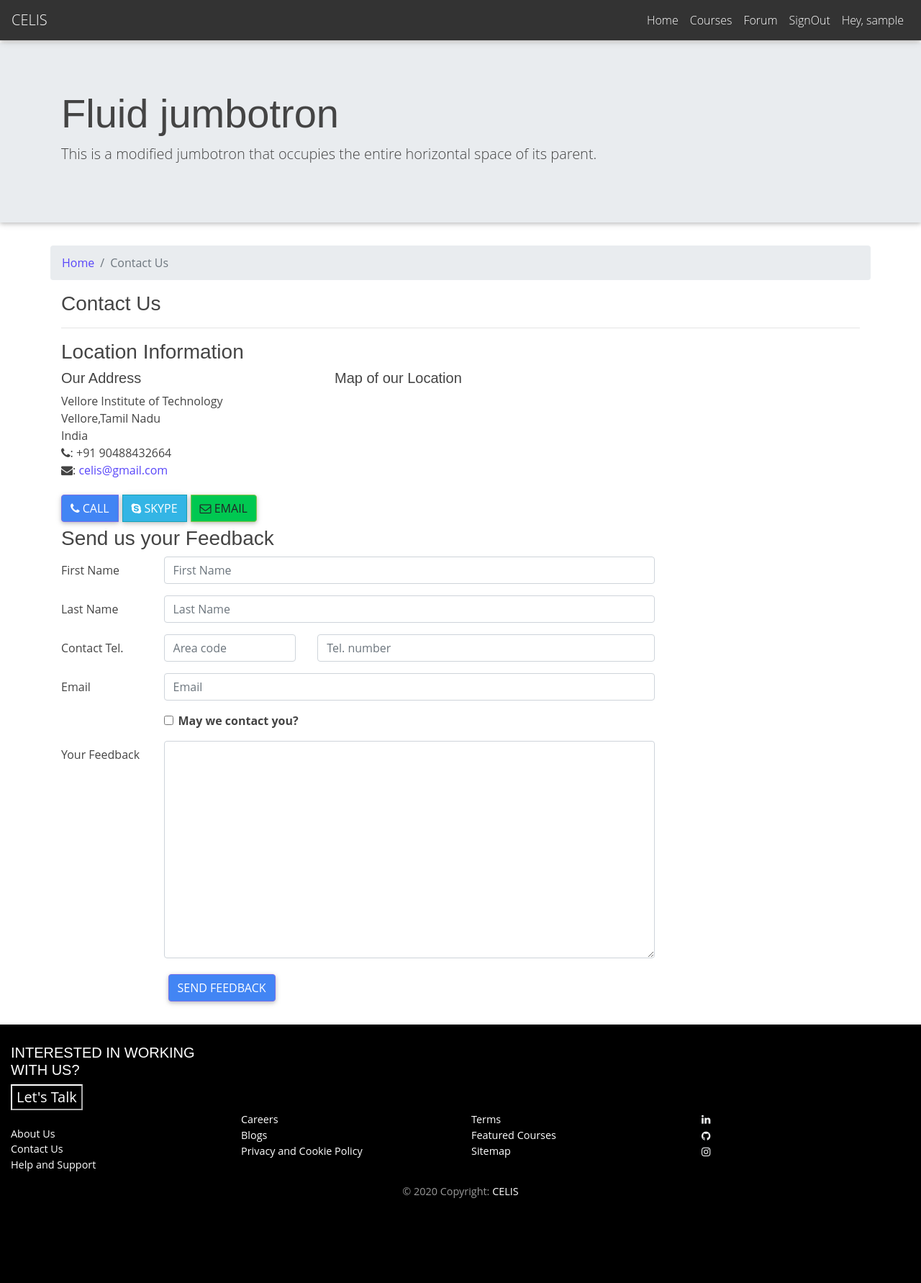
After one commit to NarayanAdithya/CELIS-O-Mega-Fest, a Flask app: page /contact in a window 1280 px wide. The commit adds this page. Shown: the whole page at 72% size. Run offline with Flask 2, Linux system fonts and the light colour scheme; the visitor is signed in with stand-in values (Sample User, id 1); data comes from the database, SQL or seed files in the repository; some libraries are stand-ins or nearby versions; some web fonts are replaced.

Commit message:
templates

```diff
--- /dev/null
+++ b/app/templates/contactus.html
@@ -0,0 +1,121 @@
+{% extends 'template.html' %}
+{% block body %}
+      <div class="jumbotron jumbotron-fluid">
+        <div class="container">
+          <h1 class="display-4">Fluid jumbotron</h1>
+          <p class="lead">This is a modified jumbotron that occupies the entire horizontal space of its parent.</p>
+        </div>
+      </div>
+      <div class="container">
+        <div class="row">
+            <ol class="col-12 breadcrumb">
+                <li class="breadcrumb-item"><a href="./index.html">Home</a></li>
+                <li class="breadcrumb-item active">Contact Us</li>
+            </ol>
+            <div class="col-12">
+               <h3>Contact Us</h3>
+               <hr>
+            </div>
+        </div>
+
+        <div class="row row-content">
+           <div class="col-12">
+              <h3>Location Information</h3>
+           </div>
+            <div class="col-12 col-sm-4 ">
+                   <h5>Our Address</h5>
+                    <address style="font-size: 100%">
+		              Vellore Institute of Technology<br>
+		              Vellore,Tamil Nadu<br>
+		              India<br>
+		              <i class="fa fa-phone"></i>: +91 90488432664<br>
+		              <i class="fa fa-envelope"></i>:
+                        <a href="mailto:celis@gmail.com">celis@gmail.com</a>
+		           </address>
+            </div>
+            <div class="col-12 col-sm-6 ">
+                <h5>Map of our Location</h5>
+            </div>
+            <div class="col-12 col-sm-11 ">
+                <div class="btn-group" role="group">
+                    <a role="button" class="btn btn-primary" href="tel:+9190488432664"><i class="fa fa-phone"></i> Call</a>
+                    <a role="button" class="btn btn-info"><i class="fa fa-skype"></i> Skype</a>
+                    <a role="button" class="btn btn-success" href="mailto:celis@gmail.com"><i class="fa fa-envelope-o"></i> Email</a>
+                </div>
+            </div>
+        </div>
+
+        <div class="row row-content">
+           <div class="col-12">
+              <h3>Send us your Feedback</h3>
+           </div>
+            <div class="col-12 col-md-9">
+                <form>
+                    <div class="form-group row">
+                        <label for="firstname" class="col-md-2 col-form-label">First Name</label>
+                        <div class="col-md-10">
+                            <input type="text" class="form-control" id="firstname" name="firstname" placeholder="First Name">
+                        </div>
+                    </div>
+                    <div class="form-group row">
+                        <label for="lastname" class="col-md-2 col-form-label">Last Name</label>
+                        <div class="col-md-10">
+                            <input type="text" class="form-control" id="lastname" name="lastname" placeholder="Last Name">
+                        </div>
+                    </div>
+
+
+
+                    <div class="form-group row">
+                        <label for="telnum" class="col-12 col-md-2 col-form-label">Contact Tel.</label>
+                        <div class="col-5 col-md-3">
+                            <input type="tel" class="form-control" id="areacode" name="areacode" placeholder="Area code">
+                        </div>
+                        <div class="col-7 col-md-7">
+                            <input type="tel" class="form-control" id="telnum" name="telnum" placeholder="Tel. number">
+                        </div>
+                    </div>
+                    <div class="form-group row">
+                        <label for="emailid" class="col-md-2 col-form-label">Email</label>
+                        <div class="col-md-10">
+                            <input type="email" class="form-control" id="emailid" name="emailid" placeholder="Email">
+                        </div>
+                    </div>
+
+                    <div class="form-group row">
+                        <div class="col-md-6 offset-md-2">
+                            <div class="form-check">
+                                <input type="checkbox" class="form-check-input" name="approve" id="approve" value="">
+                                <label class="form-check-label" for="approve">
+                                    <strong>May we contact you?</strong>
+                                </label>
+                            </div>
+                        </div>
+
+                    </div>
+
+                    <div class="form-group row">
+                        <label for="feedback" class="col-md-2 col-form-label">Your Feedback</label>
+                        <div class="col-md-10">
+                            <textarea class="form-control" id="feedback" name="feedback" rows="12"></textarea>
+                        </div>
+                    </div>
+                    <div class="form-group row">
+                        <div class="offset-md-2 col-md-10">
+                            <button type="submit" class="btn btn-primary">Send Feedback</button>
+                        </div>
+                    </div>
+
+                </form>
+            </div>
+             <div class="col-12 col-md">
+            </div>
+       </div>
+
+    </div>
+
+
+
+
+
+{% endblock %}
--- a/app/templates/template.html
+++ b/app/templates/template.html
@@ -23,32 +23,20 @@
         <link rel="stylesheet" href="{{url_for('static',filename='css/style.css')}}">
         <link rel="stylesheet" href="https://cdnjs.cloudflare.com/ajax/libs/font-awesome/4.7.0/css/font-awesome.min.css">
 
-    <link rel="stylesheet" href="static/assets/bootstrap/css/bootstrap.min.css">
-    <link rel="stylesheet" href="https://fonts.googleapis.com/css?family=Montserrat:400,700">
-    <link rel="stylesheet" href="https://fonts.googleapis.com/css?family=Kaushan+Script">
-    <link rel="stylesheet" href="https://fonts.googleapis.com/css?family=Droid+Serif:400,700,400italic,700italic">
-    <link rel="stylesheet" href="https://fonts.googleapis.com/css?family=Roboto+Slab:400,100,300,700">
-    <link rel="stylesheet" href="static/assets/fonts/fontawesome-all.min.css">
-    <link rel="stylesheet" href="static/assets/fonts/font-awesome.min.css">
-    <link rel="stylesheet" href="static/assets/fonts/fontawesome5-overrides.min.css">
+
 
         <style>
 body  {
    background-color: white; /* For browsers that do not support gradients */
-  /*background-image: url('../static/images/home/img(11).jpg');*/}
-  button {
-    outline: none;
-
+  /*background-image: url('../static/images/home/img(11).jpg');*/
 }
 </style>
  </head>
 
- <body  body style="margin-top: 60px; width: 100%; height:100vh;">
-   <nav class="navbar navbar-expand-lg fixed-top navbar-dark bg-blue w-65 "  data-aos="{{data_aos_header}}" data-aos-delay="{{data_header_aos_delay}}">
+ <body  body style="margin-top: 60px; width: 100%; height:100vh;/* background-image: url('../static/images/home/hero_1.jpg'); background-position:center;background-size: cover; position: relative; background-repeat: repeat-x;">
+   <nav class="navbar navbar-expand-lg fixed-top navbar-dark bg-blue w-65 " data-aos="{{data_aos_header}}" data-aos-delay="{{data_header_aos_delay}}">
         <a class="navbar-brand" href="{{url_for('index')}}">
-    <img src="{{url_for('static',filename='images/home/celislogo.png')}}" width="140" height="60" class="d-inline-block align-top" alt="" loading="lazy">
-
-    </a>
+    CELIS</a>
         <button class="navbar-toggler" type="button" data-toggle="collapse" data-target="#navbarNavDropdown" aria-controls="navbarNavDropdown" aria-expanded="false" aria-label="Toggle navigation">
           <span class="navbar-toggler-icon"></span>
         </button>
@@ -79,20 +67,17 @@ body  {
             Hey, {{current_user.username}}
           </a>
     </li>
-
             {% endif %}
 
           </ul>
-
-
-
         </div>
       </nav>
       {% with messages=get_flashed_messages(with_categories=true) %}
       {% if messages %}
         {%for category,message in messages%}
+        <br>
+        <br>
         <div class="container">
-          <br>
           <div class="alert alert-{{category}} alert-dismissible" role="alert">
             <button type="button" class="close" data-dismiss="alert" aria-label="close" name="button"><span aria-hidden="true">&times;</span></button>
             {{message}}
@@ -112,113 +97,126 @@ body  {
  {% endblock %}
 
 
- <!-- <footer >
-      <div class="container-fluid text-center" style="background-image: linear-gradient(to right, #a517ba,#5f1782;font-weight: 5;">
-        <div class="py-4">
-          <h2 class="text-light" style="font-family:
-Segoe UI;">Interested in working with us?</h2>
-          <button
-            class="btn btn-outline-light btn-lg mt-2"
-            onclick="window.location.href='{{url_for('contactus')}}';" style="font-family:
-Segoe UI;"
-          >
-            Let's talk!
-          </button>
-        </div>
-        <div class="row" style="font-family:
-Segoe UI;">
+              <!-- Footer -->
+              <footer class="page-footer font-small black pt-4 bottom" data-aos="{{data_footer_aos}}" data-aos-delay="{{data_aos_footer_delay}}">
+                  <div class="wrapper">
+                    <!-- Footer Links -->
+                    <div class="container-fluid text-center text-md-left">
 
-          <div class="col-12 col-md-4 py-2">
-            <h5 class="text-info pb-3">Personal</h5>
-            {%if current_user.is_authenticated%}
-            <a href="{{url_for('forum')}}" class="text-light d-block"><i class="fa fa-align-left text-light"></i> Forum</a>
-            <a href="{{url_for('profile',username=current_user.username)}}" class="text-light d-block"><i class="fa fa-user text-light"></i> Profile</a>
-            <a href="#courses-section" class="text-light d-block">About Us!</a>
-            <a href="{{url_for('course')}}" class="text-light d-block"><i class="fa fa-university text-light"></i> Courses</a>
-           {%else%}
-           <a href="{{url_for('login')}}" class="text-light d-block"><i class="fa fa-align-left text-light"></i> Forum</a>
-           <a href="{{url_for('login')}}" class="text-light d-block"><i class="fa fa-user text-light"></i> Profile</a>
-           <!--<a href="#courses-section" class="text-light d-block">About Us!</a>
-           <a href="{{url_for('login')}}" class="text-light d-block"><i class="fa fa-university text-light"></i> Courses</a>
+                      <!-- Grid row -->
+                      <div class="row">
 
-           {%endif%}
+                        <!-- Grid column -->
+                        <div class="col-md-3 mx-auto">
+
+                          <!-- Content -->
+                          <h5 class="text-uppercase">Interested In Working With Us?</h5>
+                          <button type="" class="footbut" name="button">Let's Talk</button>
+                          <p></p>
+                          <br>
+                          <p>About Us</p>
+                          <p>Contact Us</p>
+                          <p>Help and Support</p>
 
 
                         </div>
-          <div class="col-12 col-md-4 py-2">
-            <h5 class="text-info pb-3">Get in touch!</h5>
-            <a href="https://mail.google.com/mail" class="text-light d-block"><i class="fa fa-envelope text-light"></i> Mail Us</a>
-            <a href="{{url_for('contactus')}}" class="text-light d-block"><i class="fa fa-phone text-light"></i> Contact us</a>
-            <a href="{{url_for('contactus')}}" class="text-light">
-                      Write a recommendation <i class="fa fa-heart text-light"></i>
-            </a>
+                        <!-- Grid column -->
+
+                        <hr class="clearfix w-100 d-md-none ">
+                        <br>
+
+                        <!-- Grid column -->
+                        <div class="col-md-3 mx-auto">
+
+                          <!-- Links -->
+                          <h5 class="text-uppercase"></h5>
+
+                          <ul class="list-unstyled">
+                            <br>
+                            <br>
+                            <br>
+                            <br>
+                            <li>
+                              <a href="#!">Careers</a>
+                            </li>
+                            <li>
+                              <a href="#!">Blogs</a>
+                            </li>
+                            <li>
+                              <a href="#!">Privacy and Cookie Policy</a>
+                            </li>
+                          </ul>
 
                         </div>
-          <div class="col-12 col-md-4 py-2">
-            <h5 class="text-info pb-3">Social</h5>
-            <a
-              href="https://www.linkedin.com/in/aravind-harinarayanan-285492189/"
-            >
-              <i class="fa fa-linkedin text-light h1 d-block"></i>
-            </a>
-            <a href="https://github.com/AravindHari">
-              <i class="fa fa-github text-light h1 d-block"></i>
-            </a>
-            <a href="https://www.instagram.com/aravind_hari1/">
-              <i class="fa fa-instagram text-light h1 d-block"></i>
-            </a>
-            <a href="https://www.facebook.com/profile.php?id=100005545604764">
-              <i class="fa fa-facebook text-light h1 d-block"></i>
-            </a>
-          </div>
-        </div>
-</div>
+                        <!-- Grid column -->
 
-        <div class="footer-copyright text-center py-3" style="background-color:#CACFD2;border-style: solid;border-width: 5px;border-color: grey ">
+                        <!-- Grid column -->
+                        <div class="col-md-3 mx-auto">
 
-          <p style="font-weight: bold;"> © 2020 Copyright:<a href="https://mdbootstrap.com/" class="text-info"> CELIS </a></p>
-          <a href="{{url_for('index')}}" ><img src="{{url_for('static',filename='images/home/shortlogo.png')}}" width="110" height="60" style="position: fixed;
-  bottom: 0;
-  right: 0;
-  margin-right: 20px;
-  margin-bottom: 39px;
+                          <!-- Links -->
+                          <h5 class="text-uppercase"></h5>
 
-  "></a>
-
+                          <ul class="list-unstyled">
+                            <br>
+                            <br>
+                            <br>
+                            <br>
+                            <li>
+                              <a href="#!">Terms</a>
+                            </li>
+                            <li>
+                              <a href="#!">Featured Courses</a>
+                            </li>
+                            <li>
+                              <a href="#!">Sitemap</a>
+                            </li>
+                            <li>
+                              <a href="#!"></a>
+                            </li>
+                          </ul>
 
                         </div>
+                        <div class="col-md-3 mx-auto">
 
+                          <!-- Links -->
+                          <h5 class="text-uppercase"></h5>
+
+                          <ul class="list-unstyled">
+                            <br>
+                            <br>
+                            <br>
+                            <br>
+                            <li>
+                              <a href="#!"><i class="fa fa-linkedin text-light h1 "></i></a>
+                            </li>
+                            <li>
+                              <a href="#!"></a>
+                            </li>
+                            <li>
+                              <a href="#!"><i class="fa fa-github text-light h1 d-block"></i></a>
+                            </li>
+                            <li>
+                              <a href="#!"><i class="fa fa-instagram text-light h1 d-block"></i></a>
+                            </li>
+                          </ul>
+
+                        </div>
+                        <!-- Grid column -->
+
+                      </div>
+                      <!-- Grid row -->
+
+                    </div>
+                    <!-- Footer Links -->
+
+                    <!-- Copyright -->
+                    <div class="footer-copyright text-center py-3">© 2020 Copyright:
+                      <a href="https://mdbootstrap.com/"> CELIS </a>
+                    </div>
+                    <!-- Copyright -->
+                  </div>
               </footer>
-               Footer -->
-               <footer style="background-color: #1c1c1c">
-        <div >
-            <div class="row">
-                <div class="col-md-4"><span class="copyright">Copyright&nbsp;© Brand 2020</span></div>
-                <div class="col-md-4">
-                    <ul class="list-inline social-buttons">
-                        <li class="list-inline-item"><a href="#"><i class="fa fa-twitter"></i></a></li>
-                        <li class="list-inline-item"><a href="#"><i class="fa fa-facebook"></i></a></li>
-                        <li class="list-inline-item"><a href="#"><i class="fa fa-linkedin"></i></a></li>
-                    </ul>
-                </div>
-                <div class="col-md-4">
-                    <ul class="list-inline quicklinks">
-                        <li class="list-inline-item"><a href="#">Privacy Policy</a></li>
-                        <li class="list-inline-item"><a href="#">Terms of Use</a></li>
-                    </ul>
-                </div>
-            </div>
-        </div>
-        <a href="{{url_for('index')}}" ><img src="{{url_for('static',filename='images/home/shortlogo.png')}}" width="110" height="60" style="position: fixed;
-  bottom: 0;
-  right: 0;
-  margin-right: 20px;
-  margin-bottom: 62px;
-
-  "></a>
-    </footer>
-
-
+              <!-- Footer -->
 
 
               <script src="{{url_for('static',filename='js/jquery-ui.js')}}"></script>
@@ -233,45 +231,8 @@ Segoe UI;">
               <script src="{{url_for('static',filename='js/jquery.fancybox.min.js')}}"></script>
               <script src="{{url_for('static',filename='js/jquery.sticky.js')}}"></script>
               <script src="{{url_for('static',filename='js/main.js')}}"></script>
-              <script src="https://code.jquery.com/jquery-3.5.1.min.js"></script>
-    <script src="https://cdn.jsdelivr.net/npm/popper.js@1.16.0/dist/umd/popper.min.js" integrity="sha384-Q6E9RHvbIyZFJoft+2mJbHaEWldlvI9IOYy5n3zV9zzTtmI3UksdQRVvoxMfooAo" crossorigin="anonymous"></script>
-    <script src="https://stackpath.bootstrapcdn.com/bootstrap/5.0.0-alpha1/js/bootstrap.min.js" integrity="sha384-oesi62hOLfzrys4LxRF63OJCXdXDipiYWBnvTl9Y9/TRlw5xlKIEHpNyvvDShgf/" crossorigin="anonymous"></script>
-    <script src="https://cdnjs.cloudflare.com/ajax/libs/lightslider/1.1.6/js/lightslider.min.js"></script>
-    <script>
-        $(document).ready(function(){
-            $("#review_slider_content").lightSlider({
-                auto: true,
-                loop: true,
-                responsive : [
-                {
-                    breakpoint:800,
-                    settings: {
-                        item:3,
-                        slideMove:1,
-                        slideMargin:6,
-                    }
-                },
-                {
-                    breakpoint:480,
-                    settings: {
-                        item:1,
-                        slideMove:1
-                    }
-                }
-                ]
-            });
-        })
-    </script>
 
 
-  <script src="../static/js/main.js"></script>
-  <script src="static/assets/js/jquery.min.js"></script>
-    <script src="static/assets/bootstrap/js/bootstrap.min.js"></script>
-    <script src="https://cdnjs.cloudflare.com/ajax/libs/jquery-easing/1.4.1/jquery.easing.min.js"></script>
-    <script src="static/assets/js/agency.js"></script>
-
-  <!-- Template Main JS File -->
-  <script src="{{url_for('static',filename='js/main.js')}}"></script>
 
 
  </body>
```
Also changed, not shown: app/templates/add_course.html (added, +52 -0 lines), app/templates/edit_course.html (added, +29 -0 lines), app/templates/test.html (added, +31 -0 lines), app/templates/view_course.html (added, +39 -0 lines), app/templates/view_students.html (added, +34 -0 lines). Lines whose indentation alone changed are shown as unchanged.
